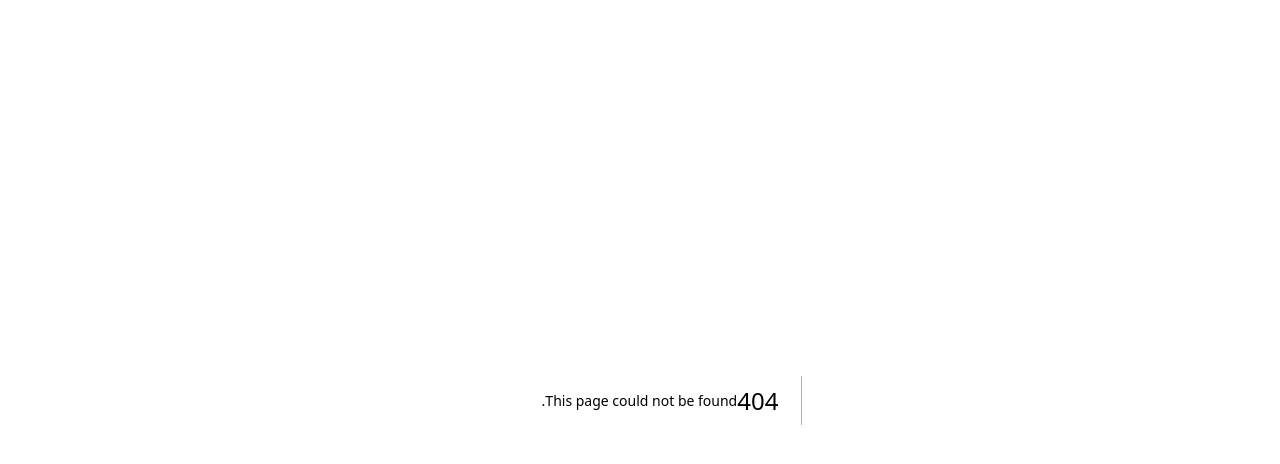
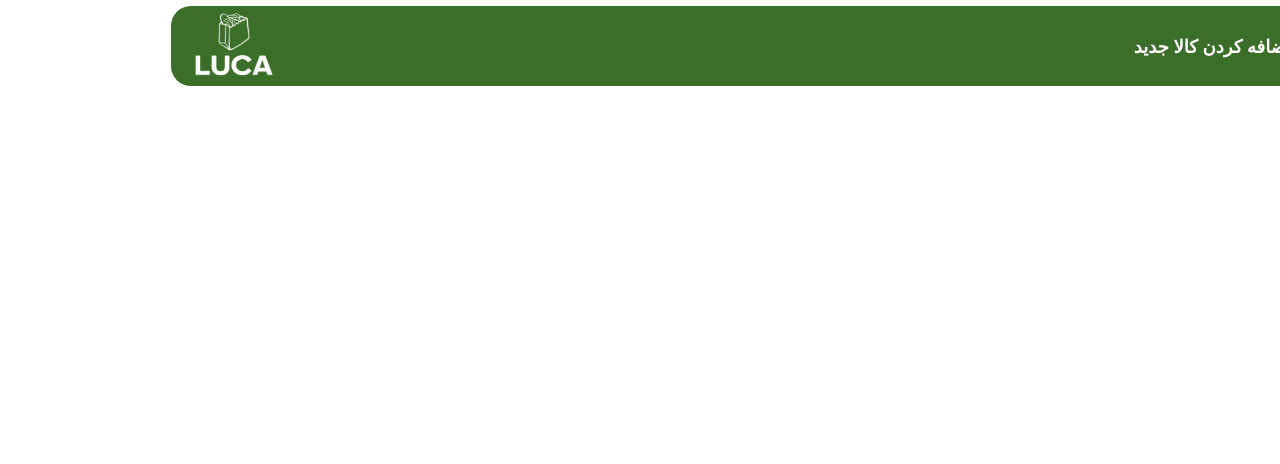
Before and after one commit to niliaw-mdn/supermarket, a Next.js app in the folder front/: page /costumer in a window 1280 px wide. Before the commit this address had no page. Shown: the top 464 px of the page. Built offline with nearby package versions, Linux system fonts and the light colour scheme.

Commit message:
add more details

```diff
--- a/front/components/Header.js
+++ b/front/components/Header.js
@@ -1,7 +1,6 @@
 import React from "react";
 import Link from "next/link";
 import Image from "next/image";
-import { useRouter } from "next/router";
 import { useState , useRef , useEffect } from "react";
 
 import { TbMenuDeep } from "react-icons/tb";
@@ -9,7 +8,6 @@ import { IoPersonCircleSharp } from "react-icons/io5";
 import { IoCloseSharp } from "react-icons/io5";
 
 function Header() {
-  const router = useRouter();
   const [isOpen, setIsOpen] = useState(false);
   const menuRef = useRef(null);
 
@@ -66,9 +64,6 @@ function Header() {
   };
 
 
-  const clickHandler = () => {
-    router.push("/profile");
-  };
   return (
     <div className="flex justify-center">
       <div className="w-[95%] h-[119px] relative ">
@@ -76,10 +71,6 @@ function Header() {
         <div className="w-[131px] h-[50px] left-[150px] top-6 absolute text-white text-[25px] font-semibold">
           Total
         </div>
-        <IoPersonCircleSharp
-          className="w-[60px] h-[60px] right-[85px] top-[16px] absolute text-white cursor-pointer"
-          onClick={clickHandler}
-        />
 
         <div className="w-[131px] h-[50px] left-[230px] top-6 absolute text-white text-[25px] font-semibold">
           Reset
@@ -90,7 +81,7 @@ function Header() {
         />
         <div className="relative z-50">
           {!isOpen && (
-            <TbMenuDeep onClick={() => setIsOpen(true)} className="h-14 w-20 mt-[17px] text-white" />
+            <TbMenuDeep onClick={() => setIsOpen(true)} className="h-14 w-20 mt-[17px] text-white cursor-pointer" />
           )}
 
           <div
@@ -126,19 +117,16 @@ function Header() {
             <nav>
               <ul className="w-[90%] divide-y divide-gray-300 pr-10">
                 <li className="p-6">
-                  <a>صفحه اصلی</a>
+                  <a href="./">صفحه اصلی</a>
                 </li>
                 <li className="p-6">
-                  <a>خدمات ما</a>
+                  <a href="./profile">پروفایل</a>
                 </li>
                 <li className="p-6">
-                  <a>کاربران</a>
+                  <a href="/dashboardAdmin">محصولات</a>
                 </li>
                 <li className="p-6">
-                  <a>تماس باما</a>
-                </li>
-                <li className="p-6">
-                  <a>درباره ما</a>
+                  <a href="/costumer">کارکنان</a>
                 </li>
               </ul>
             </nav>
--- /dev/null
+++ b/front/pages/costumer/index.js
@@ -0,0 +1,21 @@
+import React from 'react'
+
+export default function () {
+  return (
+    <div className='flex justify-center'> <div className="w-[95%] h-[119px] relative">
+    <div className="w-full h-[80px] left-0 top-[6px] absolute bg-[#3b6e28] rounded-[20px]"></div>
+    <div className="absolute right-24 top-8 font-semibold text-lg text-white">
+      <a style={{ cursor: "pointer" }}>
+        اضافه کردن کالا جدید
+      </a>
+    </div>
+
+    <img
+      className="w-[100px] h-[80px] left-[9px] top-1 absolute"
+      src="pic/logo.png"
+      alt="Logo"
+    />
+
+  </div></div>
+  )
+}
--- a/front/pages/dashboardAdmin/index.js
+++ b/front/pages/dashboardAdmin/index.js
@@ -32,7 +32,7 @@ function Index() {
             </a>
           </div>
 
-          <div className="relative w-[200px] h-[40px] left-[150px] top-6">
+          <div className="relative w-[250px] h-[40px] right-80 top-6">
             <IoSearch className="absolute text-gray-700 text-[20px] top-1/2 left-3 transform -translate-y-1/2" />
             <input
               className="pl-10 w-full h-full border-none rounded-lg outline-none text-gray-700 text-[18px]"
```
